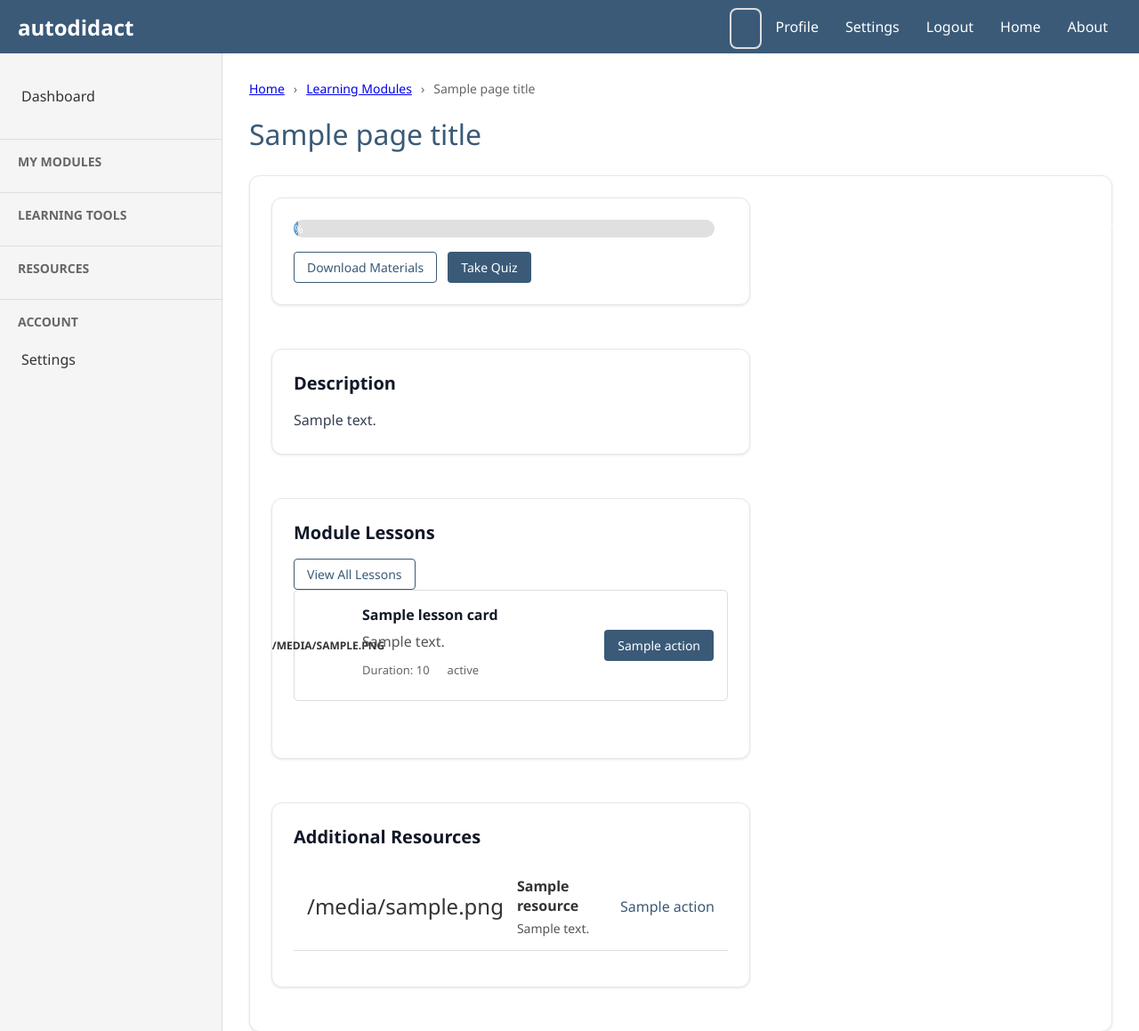
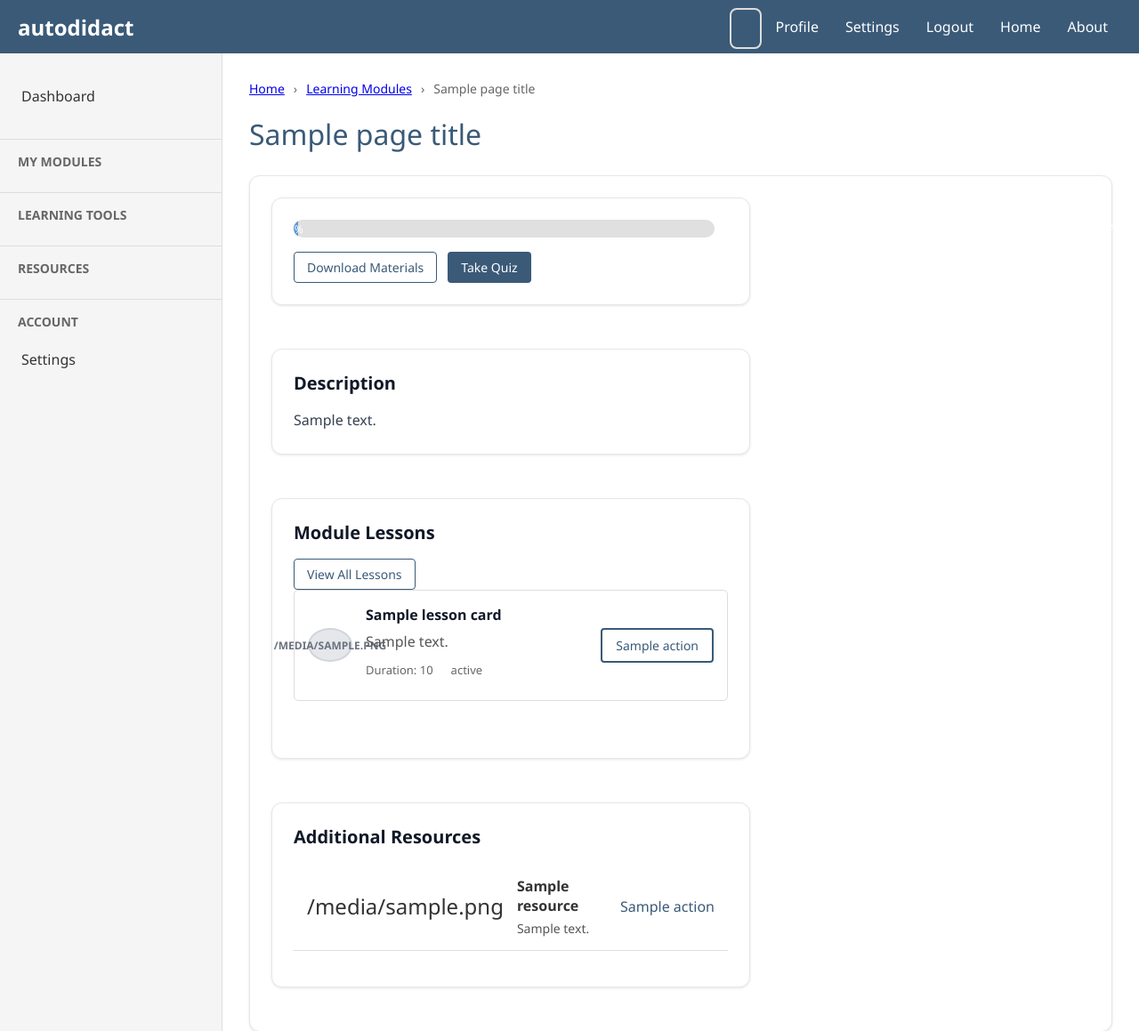
Before and after one commit to darren277/autodidact, a Flask app: template templates/module.html in a window 1280 px wide. Shown: the top 1159 px of the page at 89% size. Run offline with Flask 3, Linux system fonts and the light colour scheme; tables that the repository leaves empty hold one stand-in row (values such as "Sample post"); the template is opened without the code that fills it: values that come from a table or form of the project are taken from there, most other values are stand-ins (such as "Sample title", 1, 10 or a date in 2020); some libraries are stand-ins or nearby versions.

Commit message:
Fixed a few small styling issues.

```diff
--- a/static/css/main.css
+++ b/static/css/main.css
@@ -5,6 +5,8 @@
     --text-color: #333;
     --active-bg: #e1e9f0;
     --border-color: #ddd;
+    --success-color: #22c55e;
+    --warning-color: #f59e0b;
 }
 
 body {
--- a/static/css/mode-toggle.css
+++ b/static/css/mode-toggle.css
@@ -35,11 +35,29 @@
 }
 
 .mode-toggle-label-text.student {
-    color: var(--success-color);
+    color: var(--success-color) !important;
 }
 
 .mode-toggle-label-text.teacher {
-    color: var(--warning-color);
+    color: var(--warning-color) !important;
+}
+
+/* More specific selectors to override any conflicting styles */
+.mode-toggle .mode-toggle-label .mode-toggle-label-text.student {
+    color: var(--success-color) !important;
+}
+
+.mode-toggle .mode-toggle-label .mode-toggle-label-text.teacher {
+    color: var(--warning-color) !important;
+}
+
+/* Even more specific to override any form-related styles */
+header .mode-toggle .mode-toggle-label .mode-toggle-label-text.student {
+    color: var(--success-color) !important;
+}
+
+header .mode-toggle .mode-toggle-label .mode-toggle-label-text.teacher {
+    color: var(--warning-color) !important;
 }
 
 /* Mode-specific body classes */
--- a/static/css/module.css
+++ b/static/css/module.css
@@ -107,7 +107,10 @@
     font-size: 12px;
     font-weight: 500;
     transition: width 0.3s ease;
+    width: 0%;
 }
+
+
 
 /* Module Actions */
 .module-actions {
@@ -371,16 +374,21 @@
     justify-content: center;
     margin-right: 15px;
     font-weight: bold;
+    background-color: #e5e7eb;
+    color: #6b7280;
+    border: 2px solid #d1d5db;
 }
 
 .lesson-card.completed .lesson-status {
     background-color: #4CAF50;
     color: white;
+    border-color: #4CAF50;
 }
 
 .lesson-card.current .lesson-status {
     background-color: var(--accent-color, #3b82f6);
     color: white;
+    border-color: var(--accent-color, #3b82f6);
 }
 
 .lesson-card .lesson-content {
@@ -406,6 +414,26 @@
 
 .lesson-card .lesson-actions {
     padding-left: 20px;
+}
+
+/* Fix for lesson action buttons in student view */
+.lesson-card .lesson-actions .btn {
+    display: inline-block;
+    background-color: white;
+    color: var(--primary-color, #3b82f6);
+    padding: 8px 15px;
+    border-radius: 4px;
+    text-decoration: none;
+    font-size: 14px;
+    transition: all 0.2s ease;
+    border: 2px solid var(--primary-color, #3b82f6);
+    cursor: pointer;
+    font-weight: 500;
+}
+
+.lesson-card .lesson-actions .btn:hover {
+    background-color: var(--primary-color, #3b82f6);
+    color: white;
 }
 
 /* Media & Attachments */
--- a/templates/module.html
+++ b/templates/module.html
@@ -50,7 +50,7 @@
                         <div class="module-progress">
                             <div class="progress-text">Module Progress: {{ module_progress.completed }}/{{ module_progress.total }} Lessons</div>
                             <div class="progress-bar">
-                                <div class="progress" style="width: {{ module_progress.percentage }}%;">{{ module_progress.percentage }}%</div>
+                                <div class="progress" data-width="{{ module_progress.percentage }}">{{ module_progress.percentage }}%</div>
                             </div>
                         </div>
                         <div class="module-actions">
@@ -165,7 +165,7 @@
                         {% if lesson_cards %}
                             {% for lesson_card in lesson_cards %}
                                 <div class="lesson-card {{ lesson_card.status }}">
-                                    <div class="lesson-status">{{ lesson_card.icon }}</div>
+                                    <div class="lesson-status">{{ lesson_card.icon if lesson_card.icon else '○' }}</div>
                                     <div class="lesson-content">
                                         <h3>{{ lesson_card.title }}</h3>
                                         <p>{{ lesson_card.description }}</p>
@@ -384,6 +384,15 @@
                 document.getElementById(`tab-${tabName}`).classList.add('active');
             });
         });
+
+        // Set progress bar width based on data attribute
+        const progressBars = document.querySelectorAll('.progress[data-width]');
+        progressBars.forEach(bar => {
+            const width = bar.getAttribute('data-width');
+            if (width !== null) {
+                bar.style.width = width + '%';
+            }
+        });
     });
 </script>
 {% endblock %}
```
